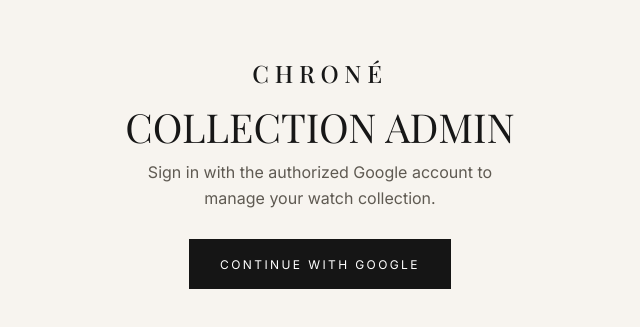
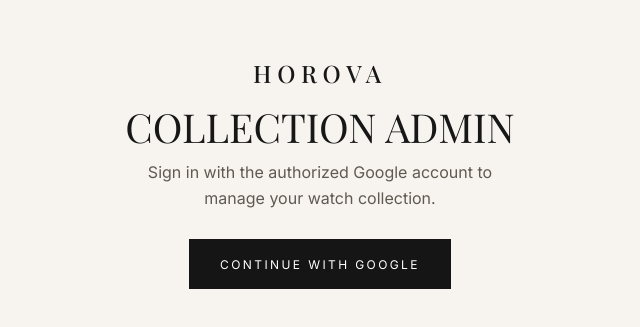
Before and after one commit to eliteankit000/PERFUME-AMZ, a React (Vite) app: page /admin in a window 1280 px wide. Shown: the part 227-554 px from the top of the page, without its empty margins (320-960 px from the left). Built offline with nearby package versions, Linux system fonts and the light colour scheme; no server answers; a web font is replaced by a local one.

Commit message:
Change logo text from 'CHRONÉ' to 'HOROVA'

```diff
--- a/src/pages/Admin.jsx
+++ b/src/pages/Admin.jsx
@@ -18,7 +18,7 @@
   if (!user) {
     return (
       <div className="a-login"><div className="box">
-        <div className="logo">CHRONÉ</div>
+        <div className="logo">HOROVA</div>
         <h1>Collection admin</h1>
         <p>Sign in with the authorized Google account to manage your watch collection.</p>
         <button className="b" onClick={() => signInWithGoogle().catch((e) => console.error(e))}>Continue with Google</button>
@@ -29,7 +29,7 @@
   if (!isAdmin) {
     return (
       <div className="a-login"><div className="box">
-        <div className="logo">CHRONÉ</div>
+        <div className="logo">HOROVA</div>
         <h1>Access denied.</h1>
         <p>This account is not authorized to manage the collection.</p>
         <button className="b o" onClick={signOut}>Sign out</button>
```
